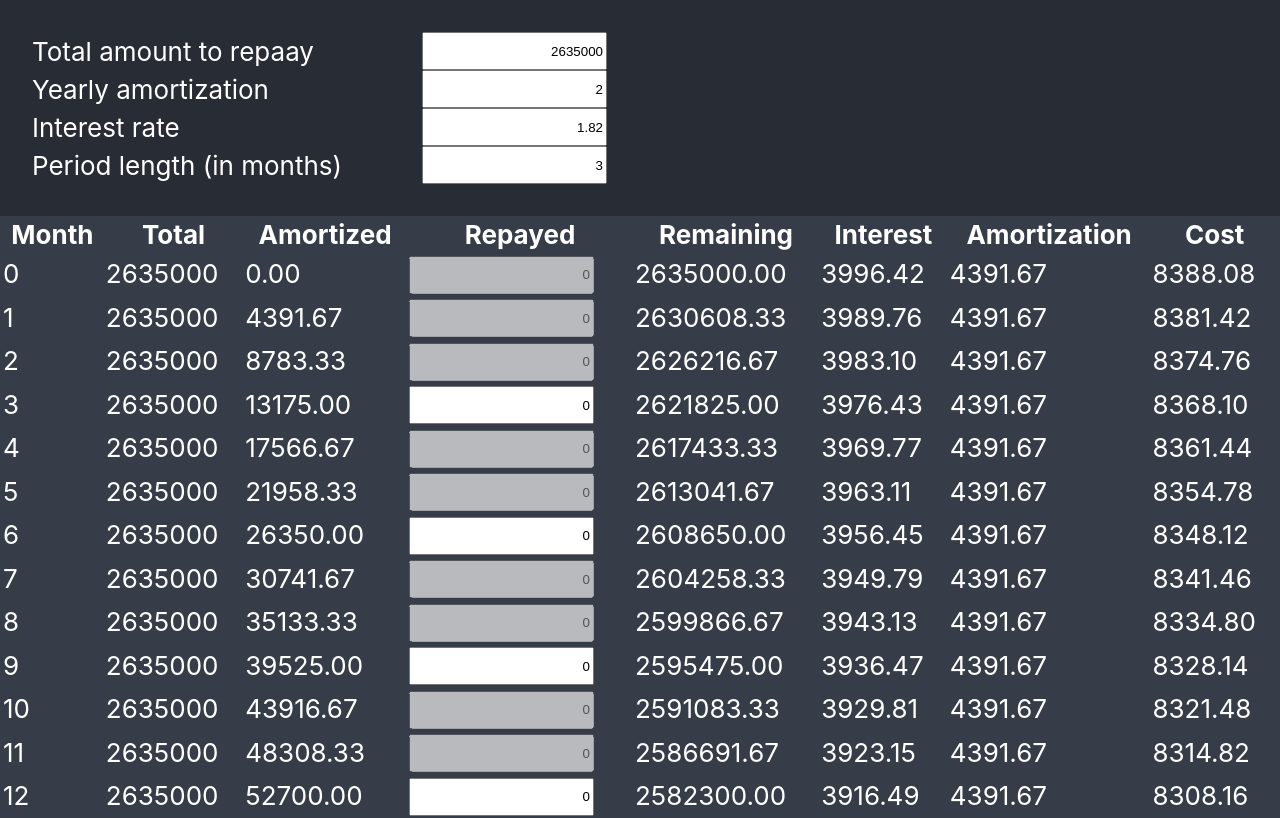
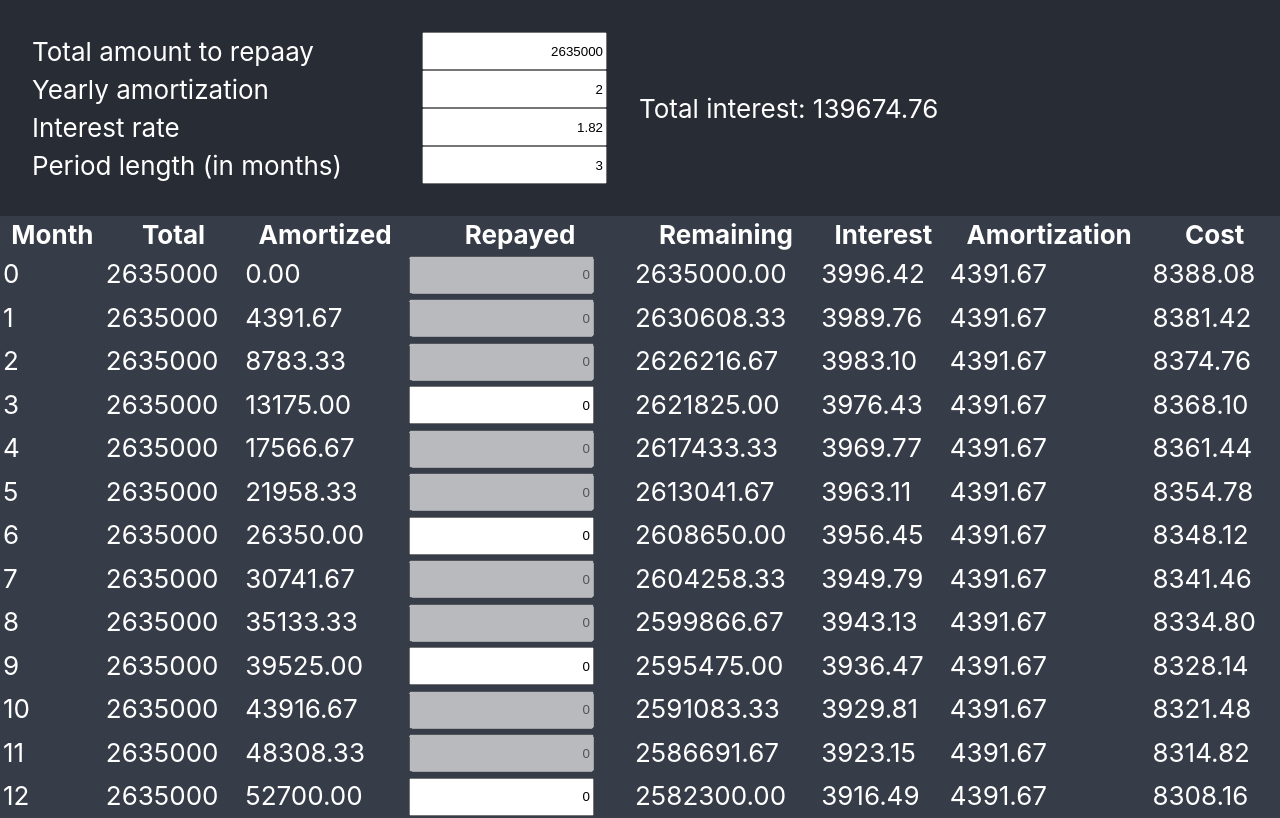
Before and after one commit to sbalay/loan-simulator, a React (Create React App) app: page / in a window 1280 px wide. Shown: the top 818 px of the page. Built offline with nearby package versions, Linux system fonts and the light colour scheme.

Commit message:
total interest label

```diff
--- a/src/App.js
+++ b/src/App.js
@@ -1,8 +1,14 @@
 import React, { useState } from "react";
+import styled from "styled-components/macro";
 
 import "./App.css";
 import { RepaySimulationForm } from "./repay-simulation-form";
 import { SimulationTable } from "./simulation-table";
+
+const Header = styled.div({
+  display: "flex",
+  alignItems: "center",
+});
 
 function App() {
   const [settings, setSettings] = useState({
@@ -11,14 +17,20 @@ function App() {
     interest: 1.82,
     repayPeriod: 3,
   });
+  const [totalInterest, setTotalInterest] = useState();
 
   const { amount, interest, amortization, repayPeriod } = settings;
   const ready = Boolean(amount && interest && repayPeriod && amortization);
 
   return (
     <div className="App">
-      <RepaySimulationForm settings={settings} setSettings={setSettings} />
-      {ready && <SimulationTable settings={settings} />}
+      <Header>
+        <RepaySimulationForm settings={settings} setSettings={setSettings} />
+        <div>
+          <span>Total interest: {totalInterest}</span>
+        </div>
+      </Header>
+      {ready && <SimulationTable settings={settings} setTotalInterest={setTotalInterest} />}
     </div>
   );
 }
--- a/src/simulation-table.js
+++ b/src/simulation-table.js
@@ -12,7 +12,7 @@ const Input = styled.input({
   textAlign: "right",
 });
 
-export function SimulationTable({ settings }) {
+export function SimulationTable({ settings, setTotalInterest }) {
   const [repayments, setRepayments] = useState(new Array(36).fill(0));
 
   const handleRepayment = useCallback(
@@ -25,14 +25,16 @@ export function SimulationTable({ settings }) {
   const { amount, interest, amortization, repayPeriod } = settings;
   const monthlyAmortization = (amount / 12) * (amortization / 100);
 
-  const data = useMemo(
-    () =>
-      new Array(36).fill().map((_, month) => {
+  const data = useMemo(() => {
+    let totalInterest = 0;
+
+    const rows = new Array(36).fill().map((_, month) => {
       const alreadyAmortized = monthlyAmortization * month;
       const alreadyRepayed = repayments.slice(0, month).reduce((total, val) => total + val, 0);
 
       const toRepay = amount - alreadyAmortized - alreadyRepayed;
       const monthlyInterest = (toRepay / 12) * (interest / 100);
+      totalInterest += monthlyInterest;
       return {
         toRepay: toRepay.toFixed(2),
         monthlyInterest: monthlyInterest.toFixed(2),
@@ -40,10 +42,11 @@ export function SimulationTable({ settings }) {
         alreadyRepayed: alreadyRepayed.toFixed(2),
         cost: (monthlyAmortization + monthlyInterest).toFixed(2),
       };
-      }),
+    });
 
-    [amount, interest, monthlyAmortization, repayments]
-  );
+    setTotalInterest(totalInterest.toFixed(2));
+    return rows;
+  }, [amount, interest, monthlyAmortization, repayments, setTotalInterest]);
 
   const monthlyAmortizationStr = monthlyAmortization.toFixed(2);
 
```
Lines whose indentation alone changed are shown as unchanged.
